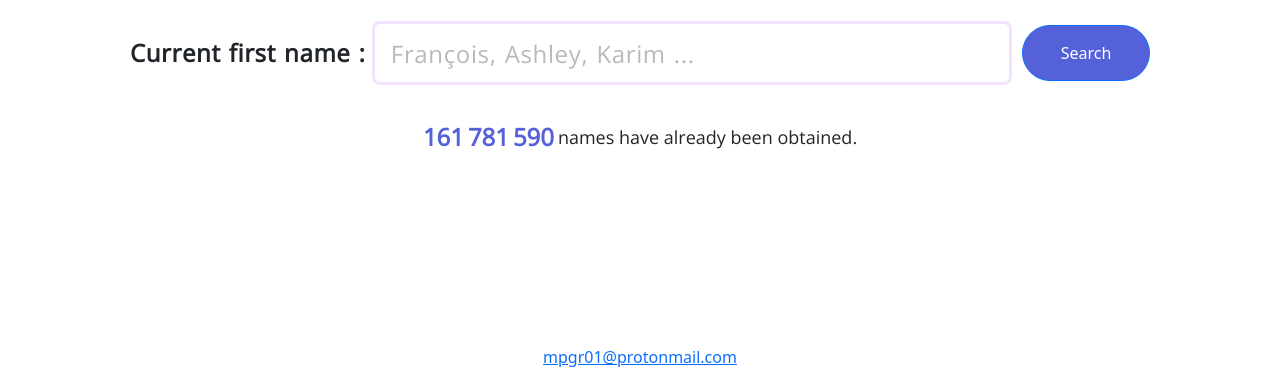
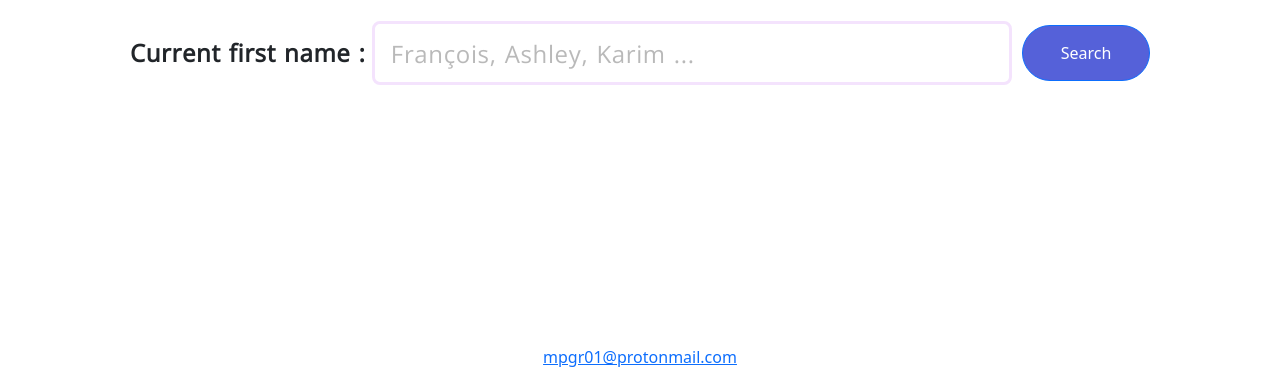
Before and after one commit to nguyvan/name-from-universe, a website: page index.html in a window 1280 px wide. Shown: the part 415-800 px from the top of the page. Drawn offline with nearby package versions, Linux system fonts and the light colour scheme.

Commit message:
version initiale

```diff
--- a/index.html
+++ b/index.html
@@ -43,7 +43,7 @@
         </div>
     </div>
     <div class="bottom">
-        <div class="numbers">
+        <!-- <div class="numbers">
             <span class="number-window">
                 <span class="number-window-item" data-val="161">000</span>
             </span>
@@ -54,7 +54,7 @@
                 <span class="number-window-item" data-val="590">000</span>
             </span>
             <span style="font-size: large">names have already been obtained.</span>
-        </div>
+        </div> -->
     </div>
     <div class="bottom-result">
         <span id="bottom-result-1"></span>
```
